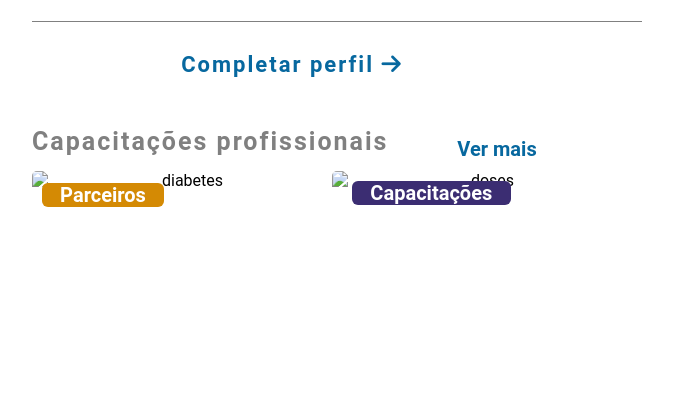
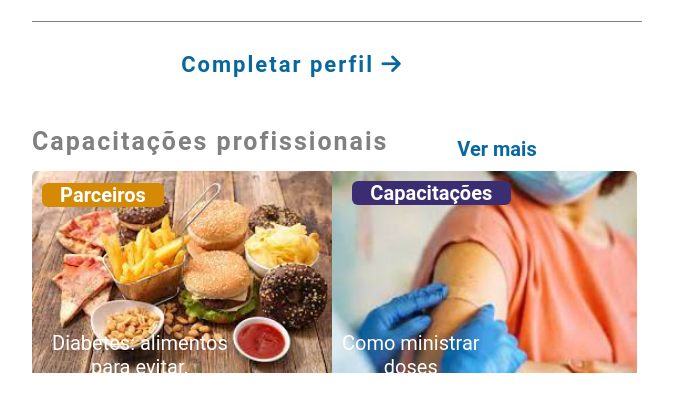
Before and after one commit to clepsonfonseca/desafio-pratico-upbase, a plain HTML site: page index.html in a window 1280 px wide. Shown: the part 669-1080 px from the top of the page, without its empty margins (308-981 px from the left). Before the commit the page ends 1048 px from the top, so only its background shows below. Drawn offline with Linux system fonts and the light colour scheme; the site is published under a folder, as on GitHub Pages, so addresses that start at the root find nothing.

Commit message:
atualizacao img

```diff
--- a/index.html
+++ b/index.html
@@ -66,13 +66,13 @@
   <div class="clients-container">
     <div>
       <h3 class="cap-profissao">Capacitações profissionais</h3>
-      <img class="diabetes" src="/assets/diabetes.jpg" class="client" alt="diabetes">
+      <img class="diabetes" src="assets/diabetes.jpg" class="client" alt="diabetes">
       <h1 class="parceiros">Parceiros</h1>
       <p class="alimentos">Diabetes: alimentos<br>para evitar.</p>
     </div>
     <div>
       <a href="https://www.bbc.com/portuguese/internacional-58276202" style="text-decoration:none" color="#07689f" target="_blank"><strong>Ver mais</strong></a>
-      <img class="doses" src="/assets/doses.jpg" class="client" alt="doses">
+      <img class="doses" src="assets/doses.jpg" class="client" alt="doses">
       <h1 class="capacitacao">Capacitações</h1>
       <p class="ministrar">Como ministrar<br>doses</p>
     </div>
```
